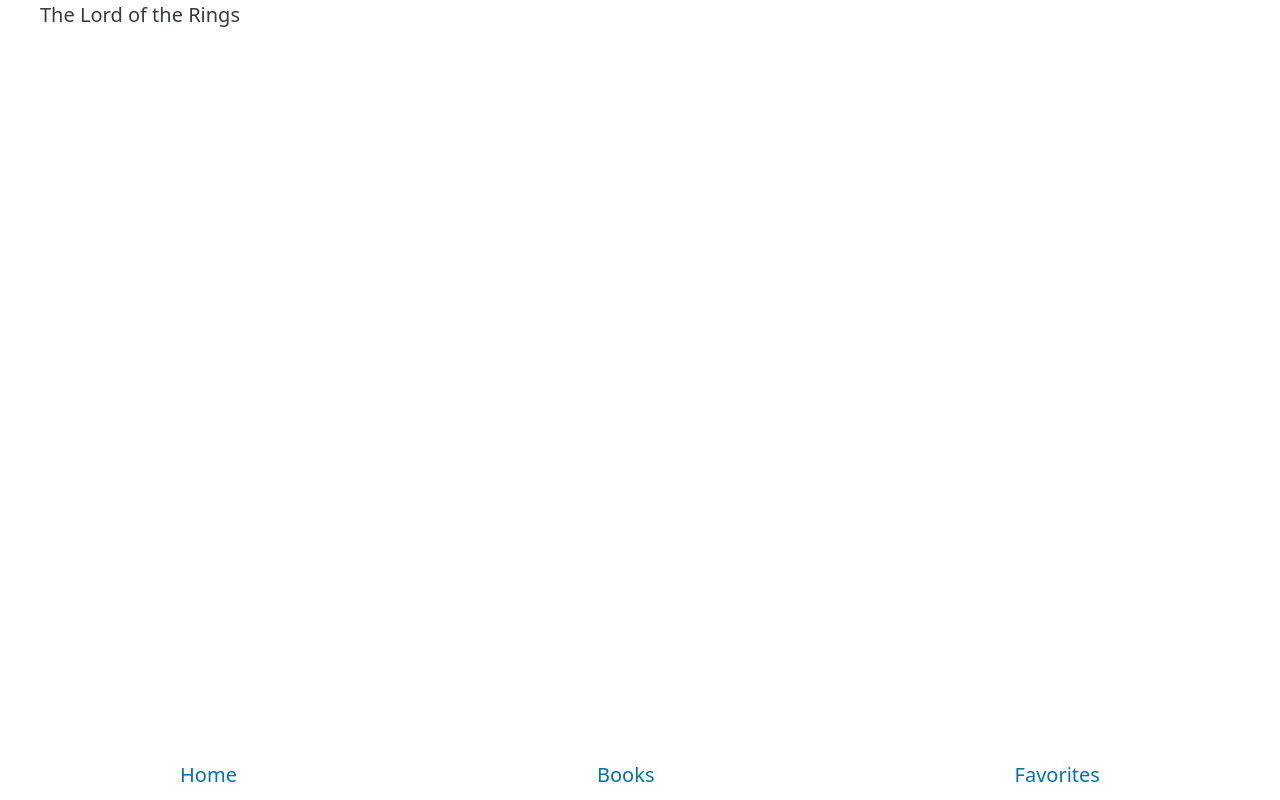
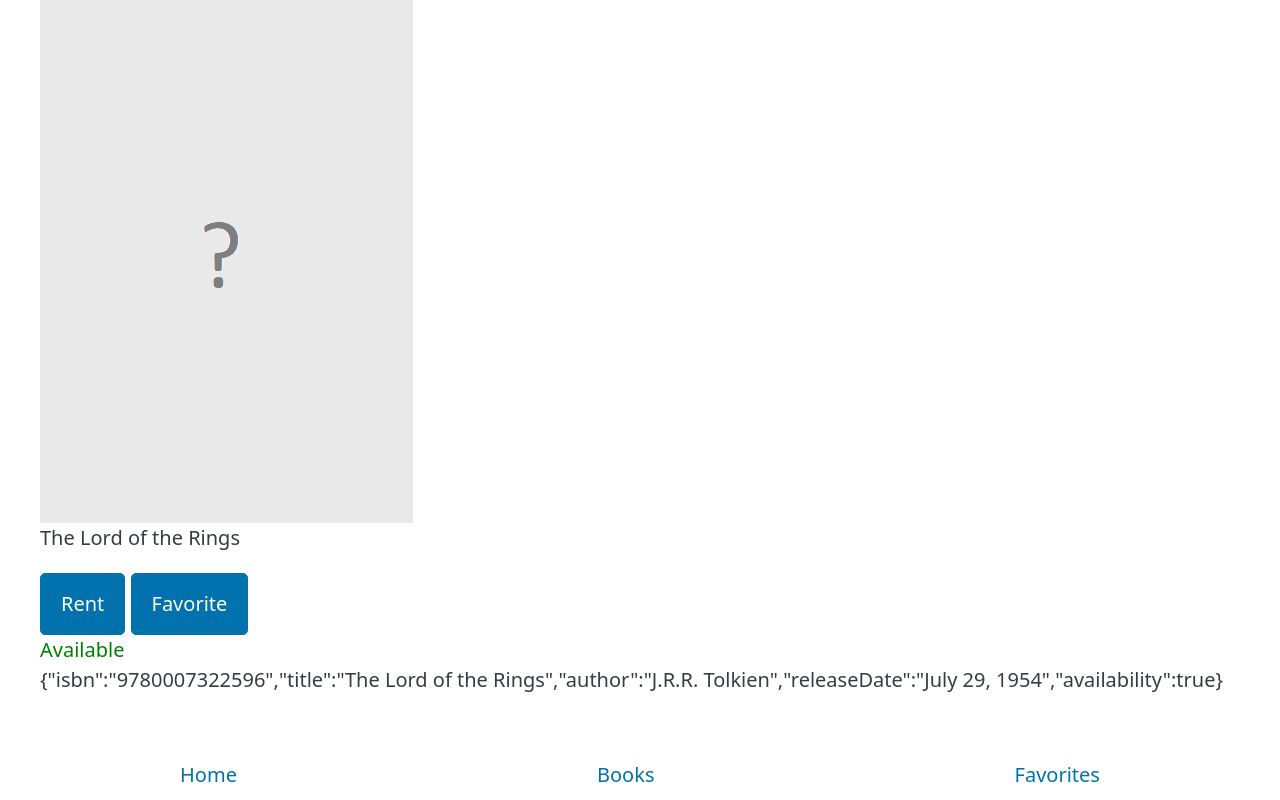
Before and after one commit to Smooen/sv-azubi-lib, a SvelteKit app: page /books/9780007322596 in a window 1280 px wide. Built offline with nearby package versions, Linux system fonts and the light colour scheme.

Commit message:
figure out destructuring mess in details view

```diff
--- a/src/routes/books/[id]/+page.server.ts
+++ b/src/routes/books/[id]/+page.server.ts
@@ -1,6 +1,10 @@
+import { error } from '@sveltejs/kit';
 import { books } from '../testdata.js';
 
 export function load({ params }) {
     const book = books.find((book) => book.isbn === params.id);
+
+    if(!book) error(404);
+
     return { book };
 }
--- a/src/routes/books/[id]/+page.svelte
+++ b/src/routes/books/[id]/+page.svelte
@@ -1,7 +1,8 @@
 <script lang="ts">
 	import BookDetails from './BookDetails.svelte';
 
-	let { data } = $props();
+	export let data;
+	const { book } = data;
 </script>
 
-<p>{data.book?.title}</p>
+<BookDetails { book } />
--- a/src/routes/books/[id]/BookDetails.svelte
+++ b/src/routes/books/[id]/BookDetails.svelte
@@ -1,11 +1,28 @@
 <script lang="ts">
 	import placeholder from '$lib/assets/cover_placeholder.png';
+
+	let { book } = $props();
 </script>
 
 <div>
-	<img src="{placeholder}" alt="cover of book">
-	<p>Title</p>
-	<button>Rent</button>
-	<button>Fav</button>
-	<p>Available?</p>
+	<img src="{book.imageLink ? book.imageLink : placeholder}" alt="cover of book">
+	<p>{book.title}</p>
+
+	<div>
+		<button>Rent</button>
+		<button>Favorite</button>
+	</div>
+
+	<div class={book.availability ? "available" : "not-available"}>{book.availability ? 'Available' : 'Not available'}</div>
+
+	{JSON.stringify(book)}
 </div>
+
+<style>
+	.available {
+		color: green
+	}
+	.not-available {
+		color: red;
+	}
+</style>
```
